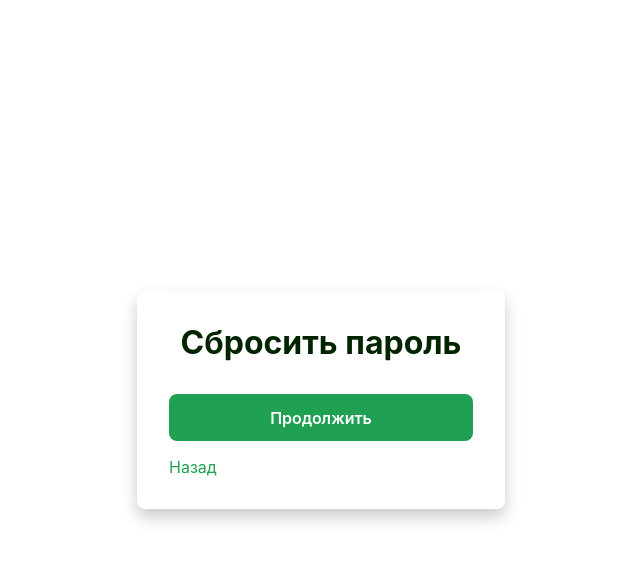
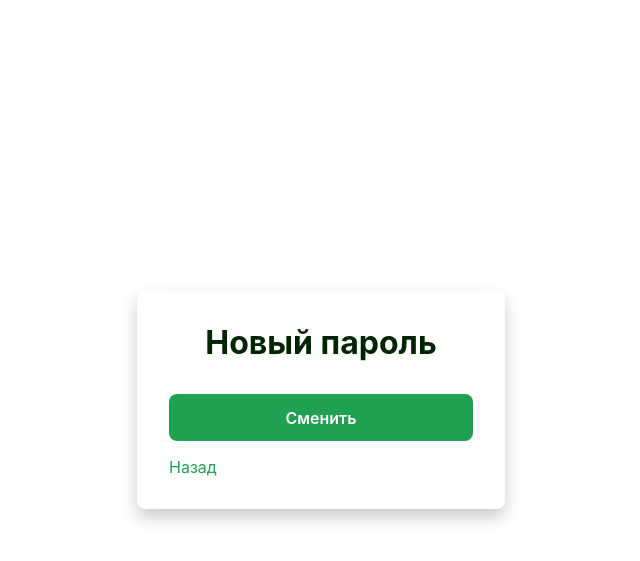
Before and after one commit to Filil2003/diploma, a Django app: page /accounts/reset/1/1/ in a window 1280 px wide. Shown: the top 561 px of the page, without its empty margins (319-959 px from the left). Run offline with Django 4.2, Linux system fonts and the light colour scheme.

Commit message:
Update text

```diff
--- a/accounts/templates/accounts/password_reset/password_reset_confirm.html
+++ b/accounts/templates/accounts/password_reset/password_reset_confirm.html
@@ -16,7 +16,7 @@
   <div class="wrapper">
     <form class="form" method="post">
       {% csrf_token %}
-      <h1 class="form__title">Сбросить пароль</h1>
+      <h1 class="form__title">Новый пароль</h1>
       {% if messages %}
         <div class="alerts">
           {% for message in messages %}
@@ -43,7 +43,7 @@
         </div>
       {% endfor %}
       <div class="form__footer">
-        <button class="form__button" type="submit">Продолжить</button>
+        <button class="form__button" type="submit">Сменить</button>
         <a class="form__link" href="{% url "accounts:login" %}">Назад</a>
       </div>
     </form>
--- a/accounts/templates/accounts/password_reset/password_reset_form.html
+++ b/accounts/templates/accounts/password_reset/password_reset_form.html
@@ -43,7 +43,7 @@
         </div>
       {% endfor %}
       <div class="form__footer">
-        <button class="form__button" type="submit">Продолжить</button>
+        <button class="form__button" type="submit">Сбросить</button>
         <a class="form__link" href="{% url "accounts:login" %}">Назад</a>
       </div>
     </form>
```
